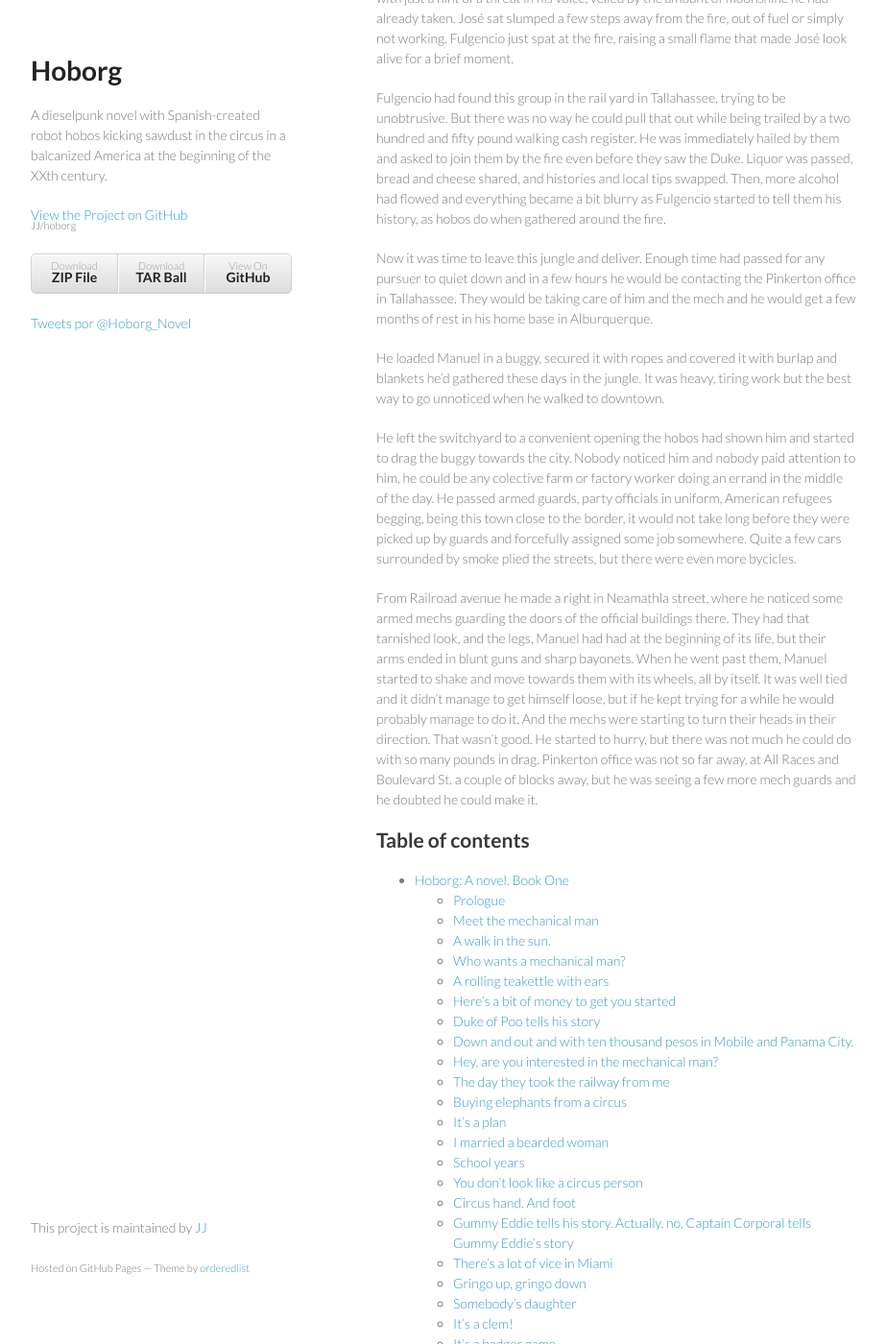
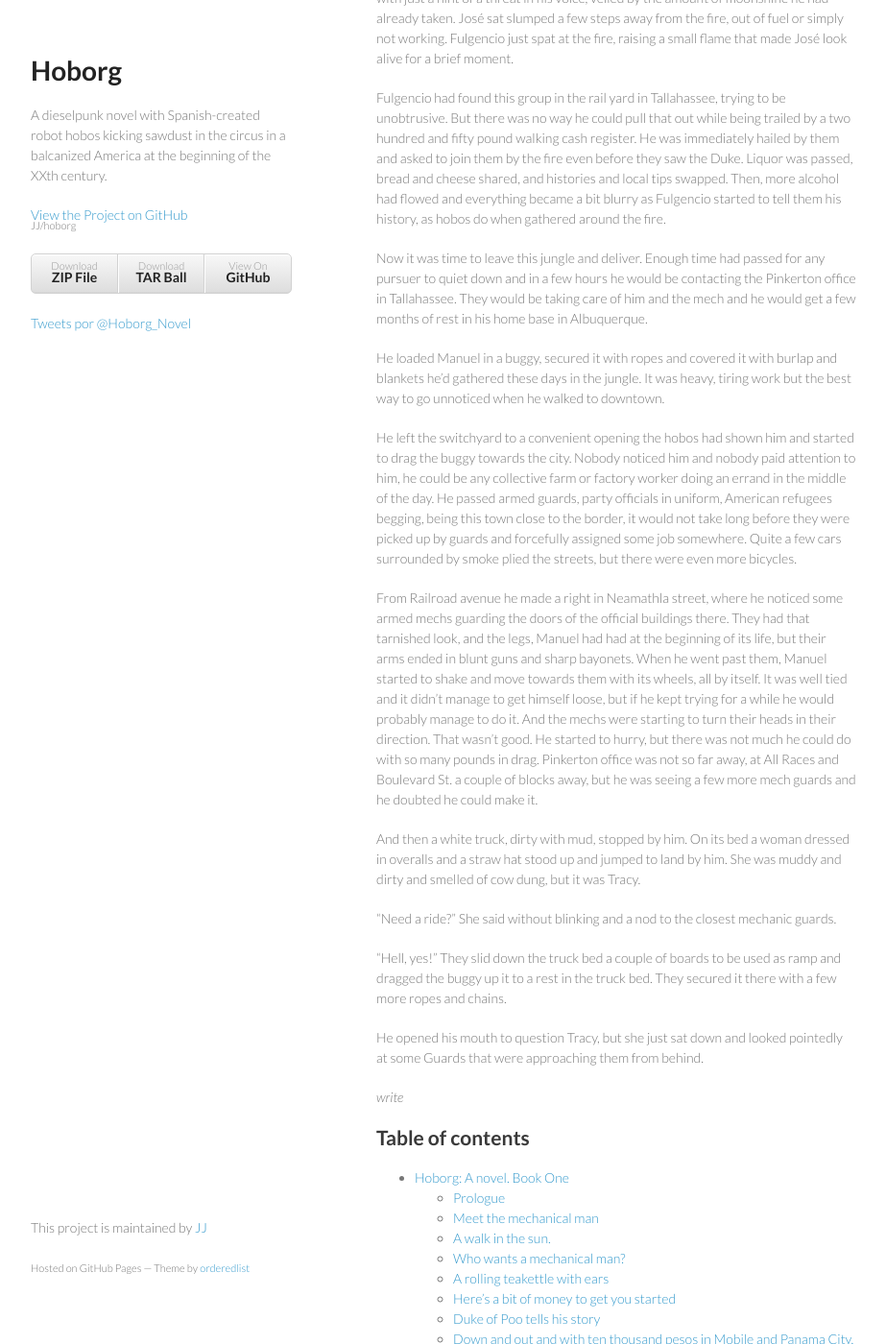
Before and after one commit to JJ/hoborg, a Jekyll site: the page built from text/text.md, in a window 1280 px wide and 1400 px high, scrolled down 52192 px. Shown: the whole window at 96% size, without its empty margins (178-1101 px from the left). Built offline with Jekyll 4.4.1, drawn with Linux system fonts in a browser that asks for light colours; comment, search, counter and statistics services are not loaded.

Commit message:
Sync text/text.md from master to gh-pages

```diff
--- a/text/text.md
+++ b/text/text.md
@@ -2944,7 +2944,7 @@ Now it was time to leave this jungle and deliver. Enough time had passed for any
 pursuer to quiet down and in a few hours he would be contacting the
 Pinkerton office in Tallahassee. They would be taking care of him and
 the mech and he would get a few months of rest in his home base in
-Alburquerque.
+Albuquerque.
 
 He loaded Manuel in a buggy, secured it with ropes and covered it with
 burlap and blankets he'd gathered these days in the jungle. It was
@@ -2953,13 +2953,13 @@ downtown.
 
 He left the switchyard to a convenient opening the hobos had shown him
 and started to drag the buggy towards the city. Nobody noticed him and
-nobody paid attention to him, he could be any colective farm  or
+nobody paid attention to him, he could be any collective farm  or
 factory worker doing an errand in the middle of the day. He passed
 armed guards, party officials in uniform, American refugees begging,
 being this town close to the border, it would not take long before
 they were picked up by guards and forcefully assigned some job
 somewhere. Quite a few cars surrounded by smoke plied the streets, but
-there were even more bycicles.
+there were even more bicycles.
 
 From Railroad avenue he made a right in Neamathla street, where he
 noticed some armed mechs guarding the doors of the official buildings there. They had that tarnished
@@ -2975,6 +2975,23 @@ so far away, at All Races and Boulevard St. a couple of blocks away,
 but he was seeing a few more mech guards and he doubted he could make
 it.
 
+And then a white truck, dirty with mud, stopped by him. On its bed a
+woman dressed in overalls and a straw hat stood up and jumped to land
+by him. She was muddy and dirty and smelled of cow dung, but it was
+Tracy.
+
+"Need a ride?" She said without blinking and a nod to the closest
+mechanic guards.
+
+"Hell, yes!" They slid down the truck bed a couple of boards to be
+used as ramp and dragged the buggy up it to a rest in the truck
+bed. They secured it there with a few more ropes and chains.
+
+He opened his mouth to question Tracy, but she just sat down and
+looked pointedly at some Guards that were approaching them from
+behind.
+
+*write*
 
 
 Table of contents
```
